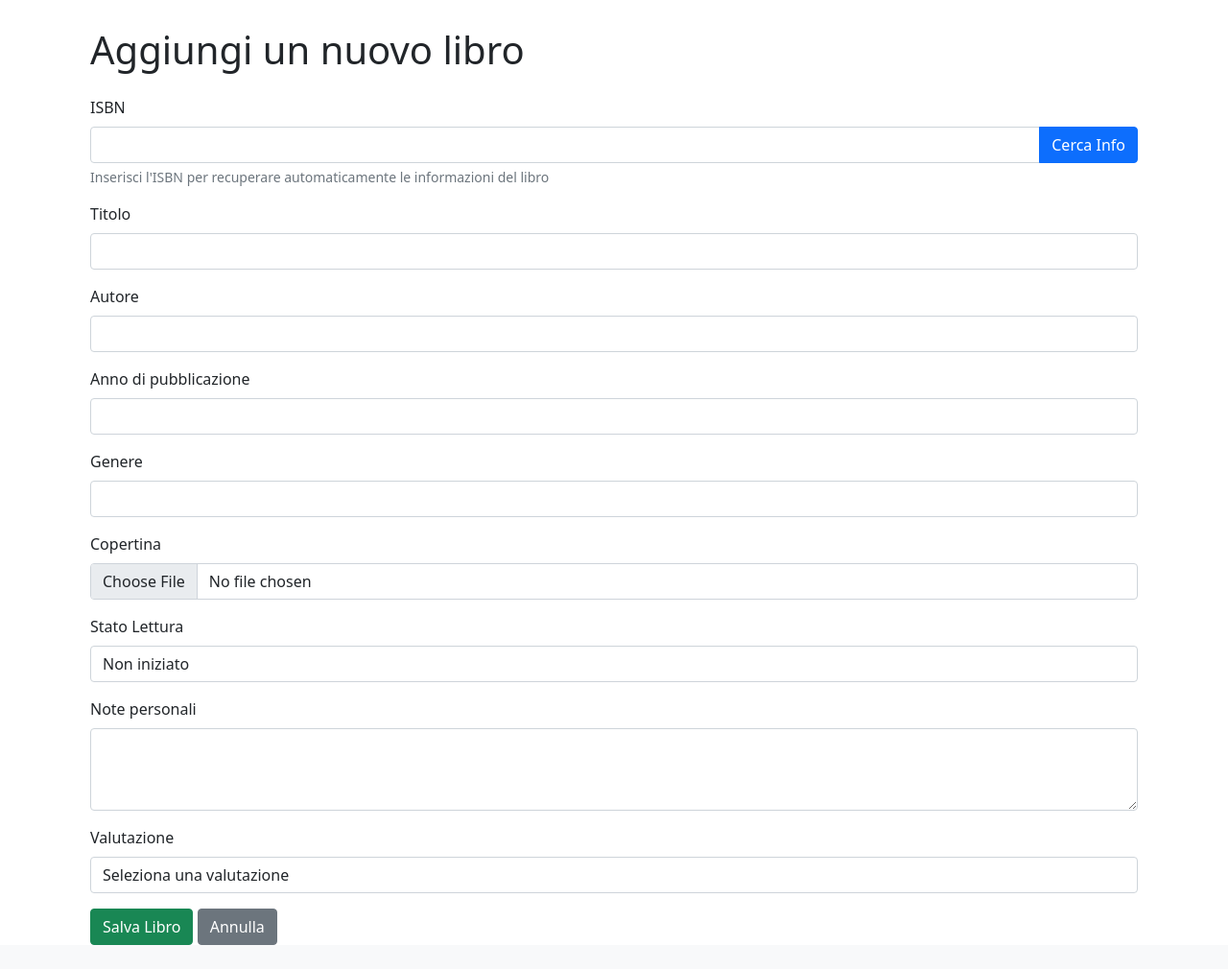
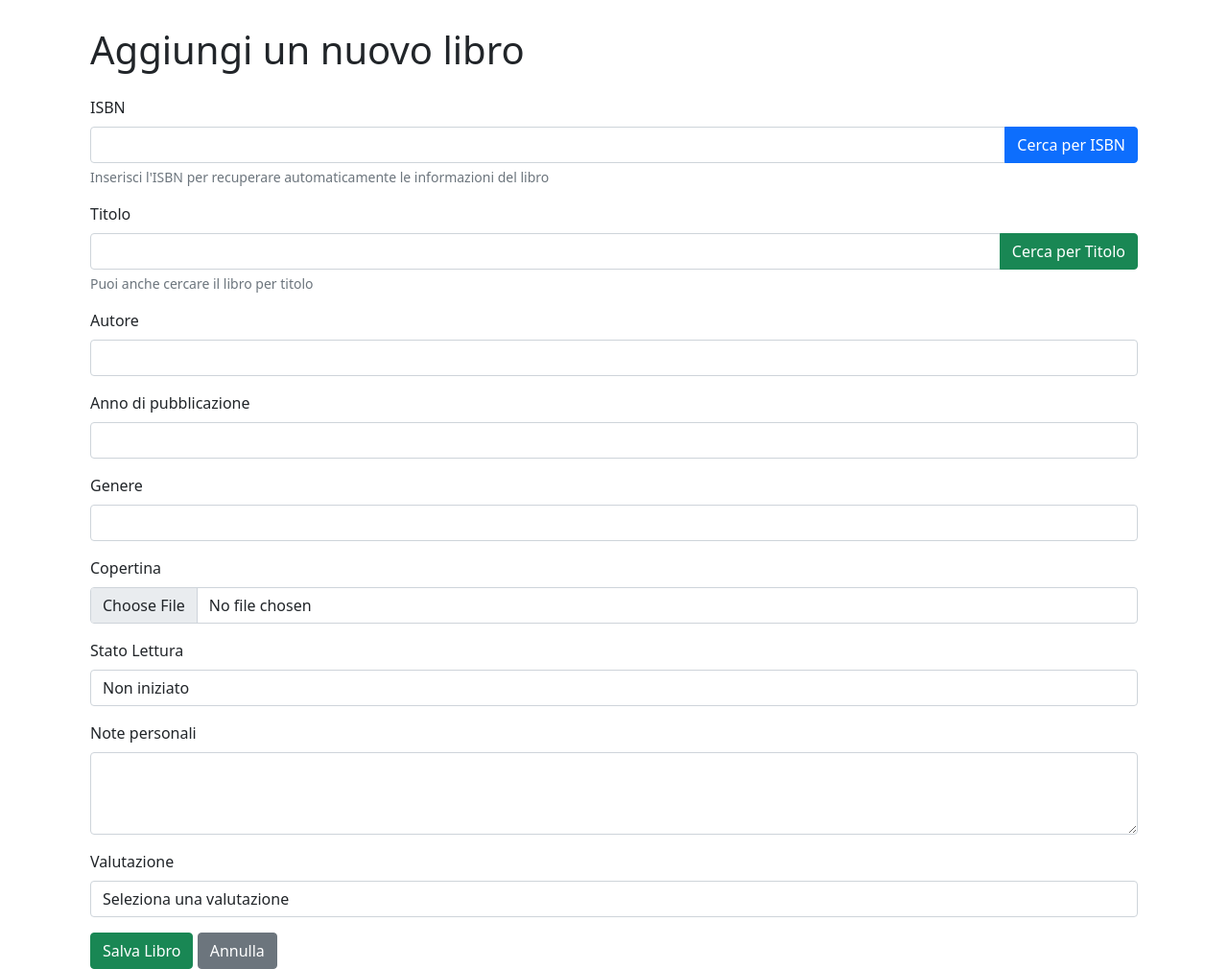
Before and after one commit to cosbort/bookShelf, a Flask app: page /add_book in a window 1280 px wide. Shown: the part 56-1066 px from the top of the page at 96% size. Before the commit the page ends 1041 px from the top, so only its background shows below. Run offline with Flask 3, Linux system fonts and the light colour scheme.

Commit message:
feat: Aggiunta ricerca libri per titolo
- Implementata API per ricerca libri tramite titolo
- Aggiunto endpoint per gestire le richieste di ricerca per titolo
- Aggiornata UI con nuovo pulsante di ricerca per titolo
- Aggiunto popolamento automatico dei campi incluso ISBN

```diff
--- a/app.py
+++ b/app.py
@@ -49,6 +49,18 @@ def fetch_book_info(isbn):
     if not book_info:
         app.logger.warning(f"Nessuna informazione trovata per ISBN: {isbn}")
         flash(f'Nessuna informazione trovata per il codice ISBN: {isbn}. Verifica che il codice sia corretto.', 'warning')
+        return jsonify({"error": "Libro non trovato"}), 404
+    app.logger.debug(f"Informazioni libro trovate: {book_info}")
+    flash('Informazioni libro recuperate con successo!', 'success')
+    return jsonify(book_info)
+
+@app.route('/fetch_book_info_by_title/<title>')
+def fetch_book_info_by_title(title):
+    app.logger.debug(f"Ricevuta richiesta per titolo: {title}")
+    book_info = BookAPI.fetch_book_info_by_title(title)
+    if not book_info:
+        app.logger.warning(f"Nessuna informazione trovata per il titolo: {title}")
+        flash(f'Nessuna informazione trovata per il titolo: {title}', 'warning')
         return jsonify({"error": "Libro non trovato"}), 404
     app.logger.debug(f"Informazioni libro trovate: {book_info}")
     flash('Informazioni libro recuperate con successo!', 'success')
--- a/templates/add_book.html
+++ b/templates/add_book.html
@@ -8,14 +8,18 @@
             <label for="isbn" class="form-label">ISBN</label>
             <div class="input-group">
                 <input type="text" class="form-control" id="isbn" name="isbn">
-                <button type="button" class="btn btn-primary" id="fetchInfo">Cerca Info</button>
+                <button type="button" class="btn btn-primary" id="fetchInfo">Cerca per ISBN</button>
             </div>
             <div class="form-text">Inserisci l'ISBN per recuperare automaticamente le informazioni del libro</div>
         </div>
 
         <div class="mb-3">
             <label for="title" class="form-label">Titolo</label>
-            <input type="text" class="form-control" id="title" name="title" required>
+            <div class="input-group">
+                <input type="text" class="form-control" id="title" name="title" required>
+                <button type="button" class="btn btn-success" id="fetchInfoByTitle">Cerca per Titolo</button>
+            </div>
+            <div class="form-text">Puoi anche cercare il libro per titolo</div>
         </div>
 
         <div class="mb-3">
@@ -124,5 +128,51 @@ document.getElementById('fetchInfo').addEventListener('click', async function()
         window.location.reload();
     }
 });
+
+document.getElementById('fetchInfoByTitle').addEventListener('click', async function() {
+    const title = document.getElementById('title').value.trim();
+    if (!title) {
+        alert('Inserisci un titolo valido');
+        return;
+    }
+
+    try {
+        console.log('Ricerca informazioni per titolo:', title);
+        const response = await fetch(`/fetch_book_info_by_title/${encodeURIComponent(title)}`);
+        console.log('Risposta ricevuta:', response);
+
+        if (!response.ok) {
+            window.location.reload();
+            return;
+        }
+
+        const bookInfo = await response.json();
+        console.log('Informazioni libro ricevute:', bookInfo);
+
+        // Popola i campi del form con i dati ricevuti
+        document.getElementById('title').value = bookInfo.title || '';
+        document.getElementById('author').value = bookInfo.author || '';
+        document.getElementById('year_published').value = bookInfo.year_published || '';
+        document.getElementById('genre').value = bookInfo.genre || '';
+        document.getElementById('isbn').value = bookInfo.isbn || '';
+
+        // Se c'è una copertina, mostra l'anteprima
+        const previewDiv = document.getElementById('coverPreview');
+        if (bookInfo.cover_url) {
+            console.log('URL copertina trovato:', bookInfo.cover_url);
+            previewDiv.innerHTML = `
+                <img src="${bookInfo.cover_url}" alt="Copertina libro"
+                     style="max-width: 200px; max-height: 300px;" class="img-thumbnail">
+                <p class="text-muted small mt-1">La copertina verrà scaricata automaticamente quando salvi il libro</p>
+            `;
+        } else {
+            console.log('Nessuna copertina disponibile');
+            previewDiv.innerHTML = '';
+        }
+    } catch (error) {
+        console.error('Errore:', error);
+        window.location.reload();
+    }
+});
 </script>
 {% endblock %}
```
Also changed, not shown: book_api.py (+33 -0 lines).
